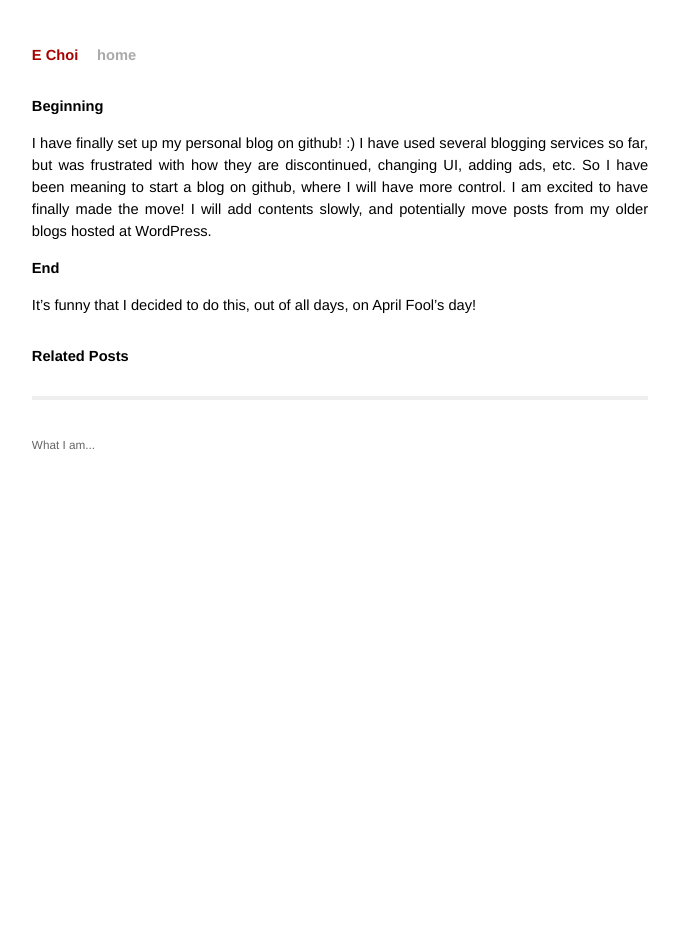
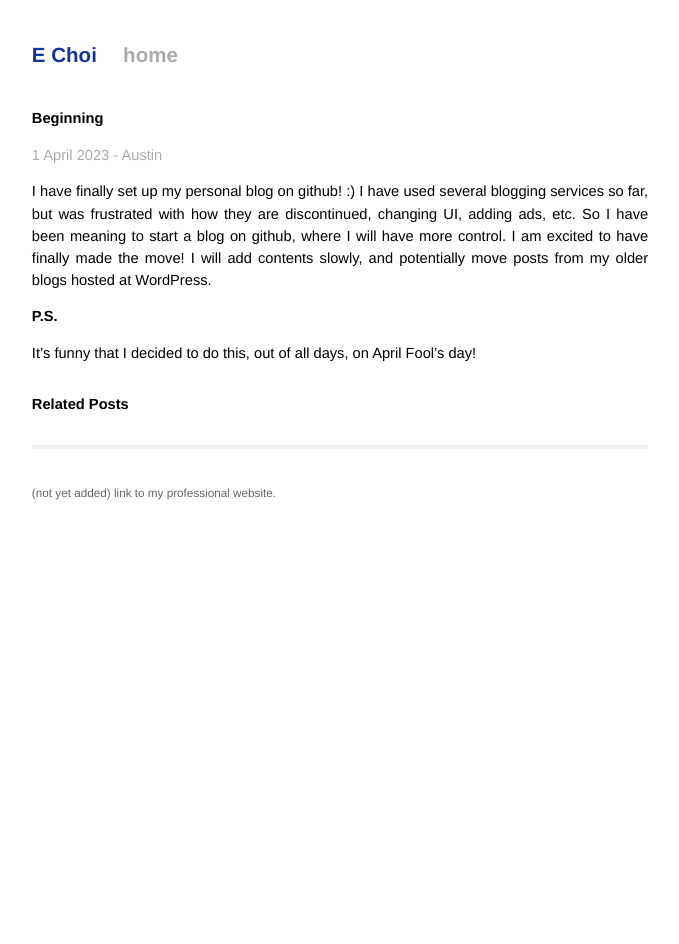
Before and after one commit to hwiperion/hwiperion.github.io, a Jekyll site: the page built from _posts/2023-04-01-beginning.markdown, in a window 1280 px wide. Shown: the whole page, without its empty margins (300-979 px from the left). Built offline with Jekyll 4.4.1, drawn with Linux system fonts in a browser that asks for light colours.

Commit message:
changed some colors

```diff
--- a/_layouts/default.html
+++ b/_layouts/default.html
@@ -30,7 +30,7 @@
     <div class="contact">
       <p>
         <br />
-        What I am...
+        (not yet added) link to my professional website.
         <br />
       </p>
     </div>
--- a/_posts/2023-04-01-beginning.markdown
+++ b/_posts/2023-04-01-beginning.markdown
@@ -4,13 +4,14 @@ title:  "Beginning"
 date:   2023-04-01 23:33:45 -0500
 categories: jekyll update
 ---
-
-## Beginning
+{{page.title}}
+===============
+<p class="meta">1 April 2023 - Austin</p>
 
 I have finally set up my personal blog on github! :)
 I have used several blogging services so far, but was frustrated with how they are discontinued, changing UI, adding ads, etc.
 So I have been meaning to start a blog on github, where I will have more control.
 I am excited to have finally made the move! I will add contents slowly, and potentially move posts from my older blogs hosted at WordPress.
 
-## End
+## P.S.
 It's funny that I decided to do this, out of all days, on April Fool's day!
--- a/css/screen.css
+++ b/css/screen.css
@@ -43,7 +43,7 @@ a:hover {
 }
 
 a:visited {
-  color: #a0a;
+  color: #980804;
 }
 
 table {
@@ -87,13 +87,14 @@ ul.posts {
 }
 
 .title {
-  color: #a00;
+  color: #1434A4;
   font-weight: bold;
+  font-size: 140%;
   margin-bottom: 2em;
 }
 
   .site .title a {
-    color: #a00;
+    color: #1434A4;
     text-decoration: none;
   }
 
@@ -199,4 +200,4 @@ ul.posts {
 
   #related h2 {
     margin-bottom: 1em;
-  }
+  }:
```
Also changed, not shown: index.html (added, +13 -0 lines).
